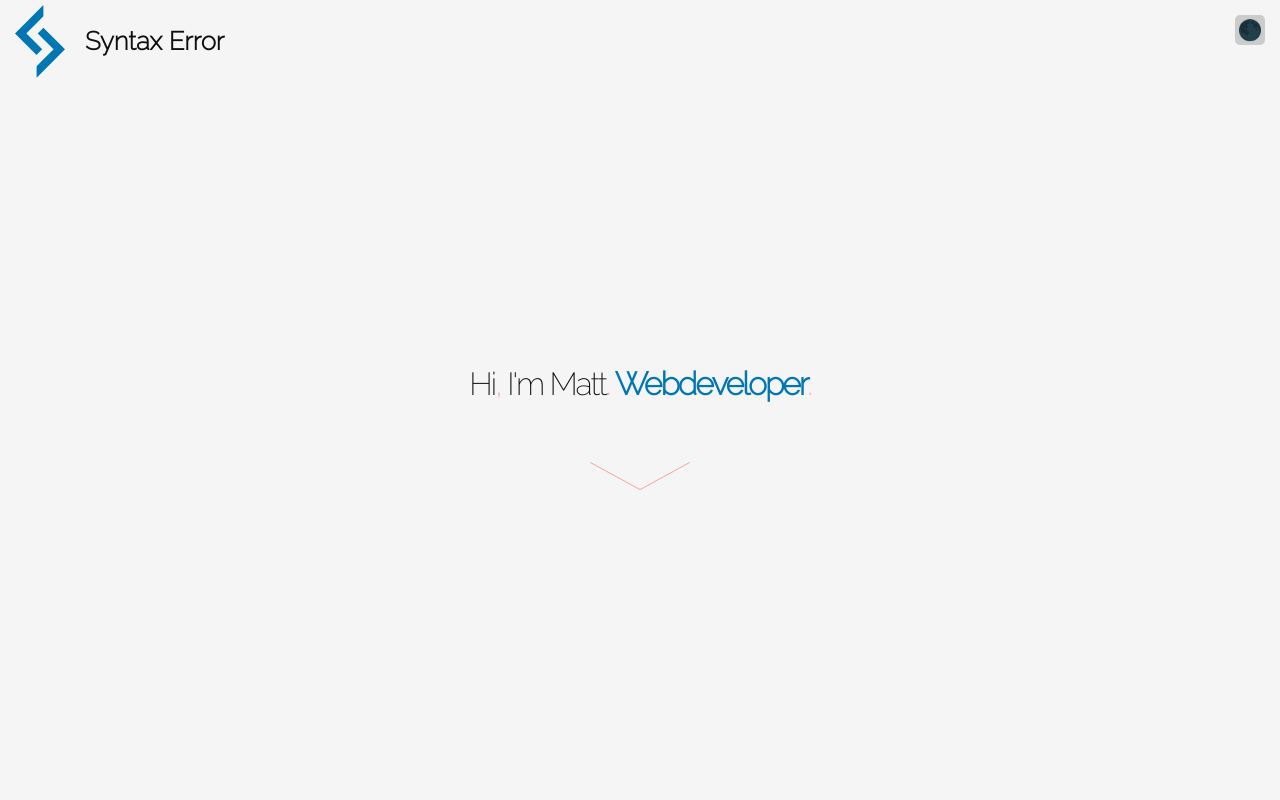
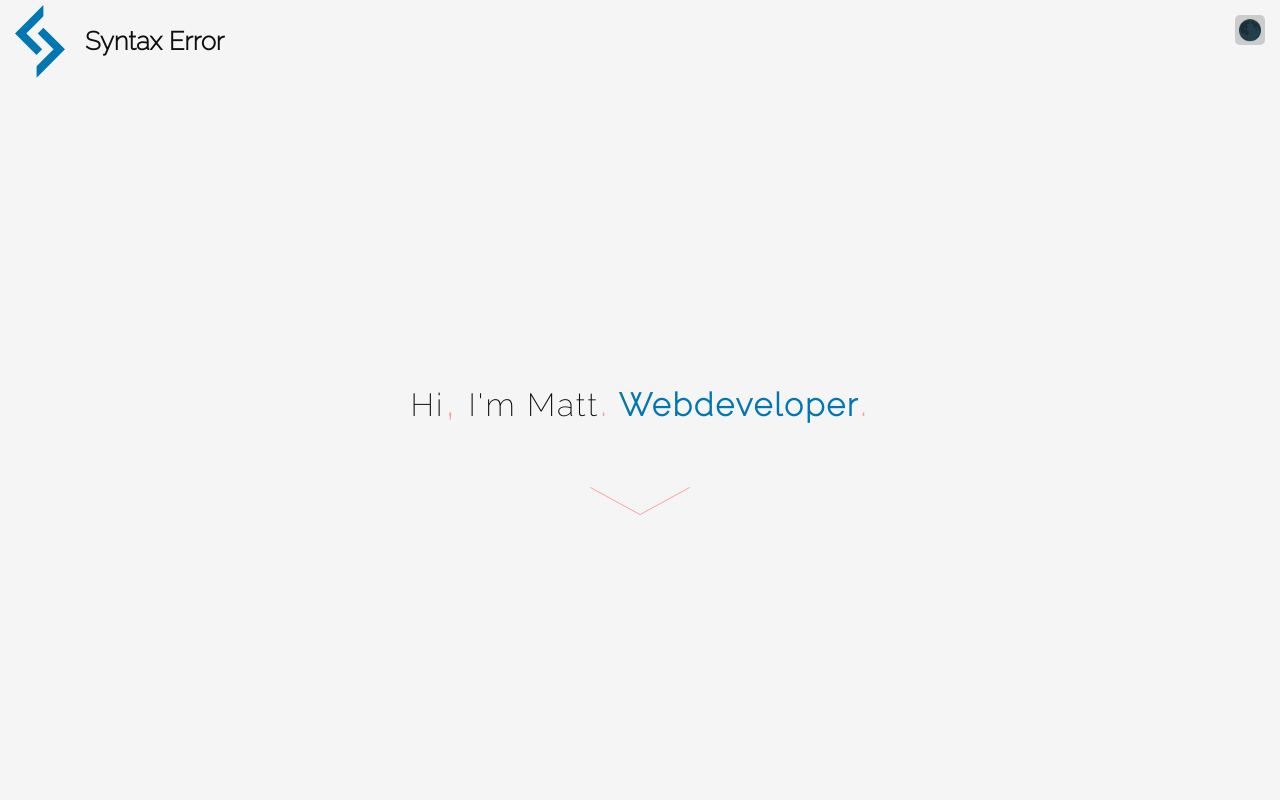
Before and after one commit to Msulecki/SyntaxError, a React (Create React App) app: page / in a window 1280 px wide. Shown: the top 800 px of the page. Built offline with nearby package versions, Linux system fonts and the light colour scheme.

Commit message:
Add minor styling changes

```diff
--- a/src/styles/pages/Hello.scss
+++ b/src/styles/pages/Hello.scss
@@ -6,20 +6,21 @@
   align-items: center;
 
   &__wrapper {
-    margin: 50px 0;
+    margin: 80px 0 50px 0;
     opacity: 0;
     animation: fade-in 0.8s ease-in forwards;
     animation-delay: 0.3s;
 
     h1 {
       padding: 20px 10px;
-      font-weight: 400;
+      font-weight: lighter;
       font-size: 2rem;
-      letter-spacing: -2px;
+      letter-spacing: 2px;
       text-align: center;
 
       span:nth-of-type(even) {
         color: var(--primary);
+        font-size: 3rem;
       }
 
       span:nth-of-type(5) {
```
